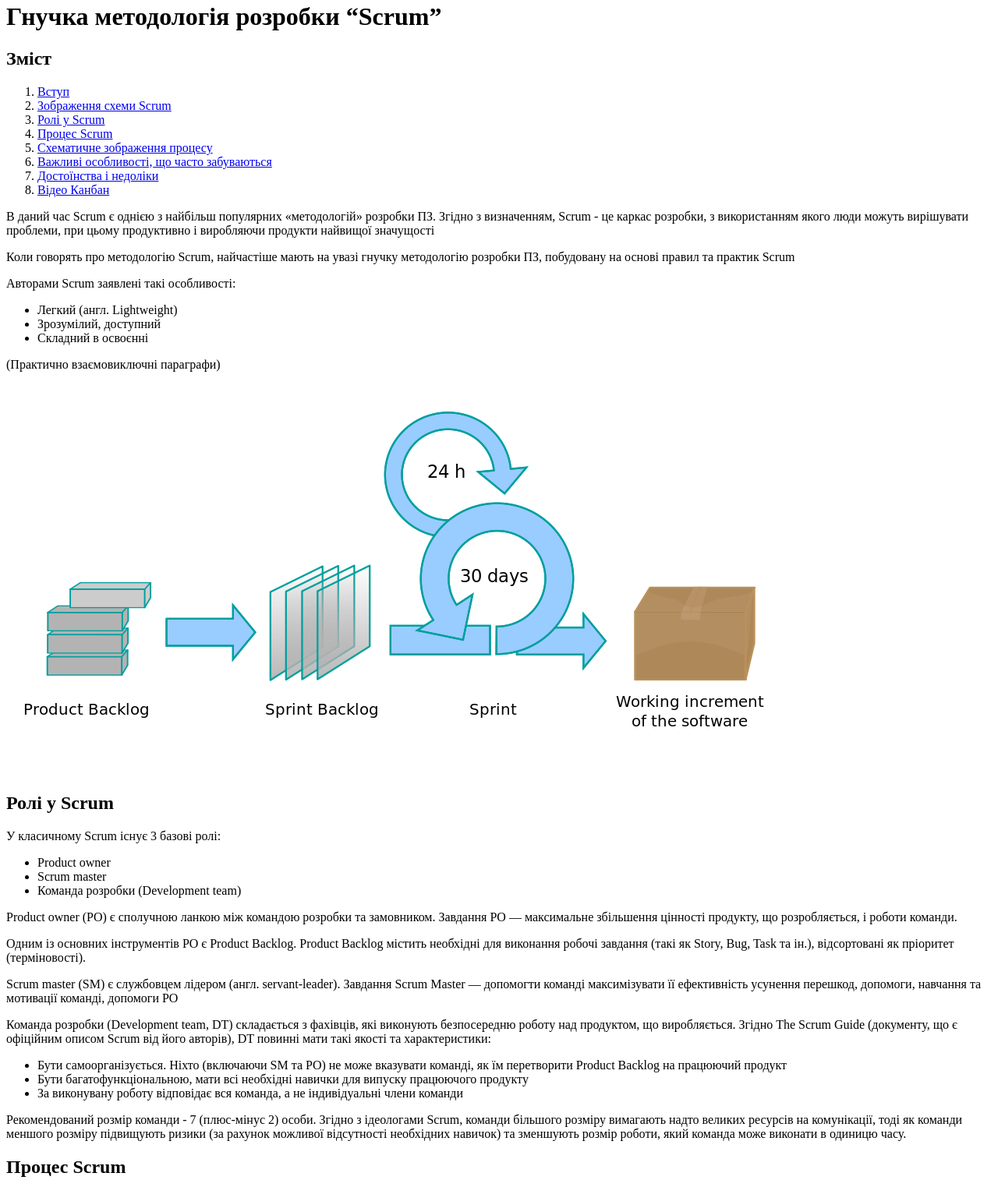
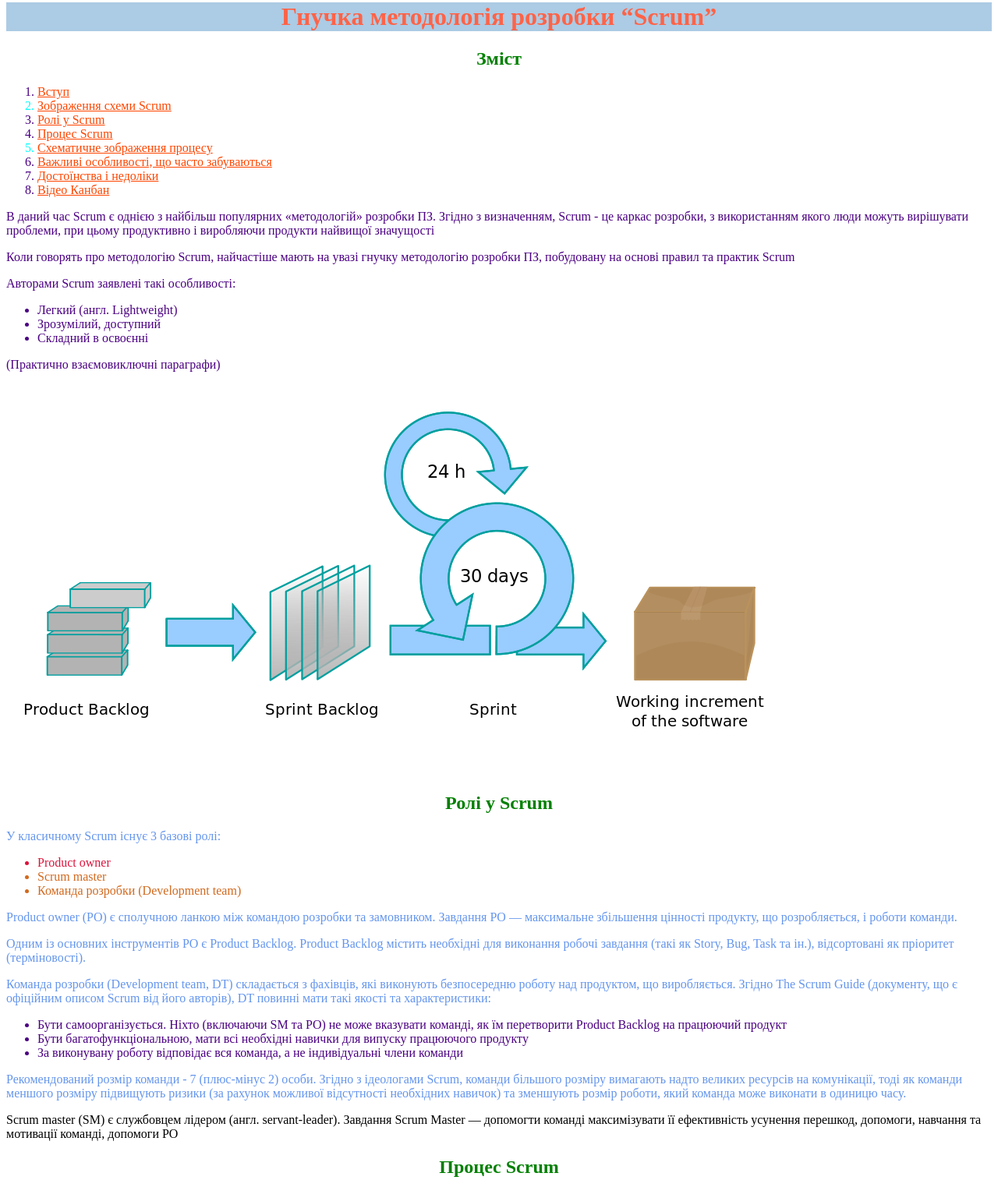
Before and after one commit to 0-Pomalin/Lesson_3, a plain HTML site: page index.html in a window 1280 px wide. Shown: the part 18-1532 px from the top of the page at 78% size. Drawn offline with Linux system fonts and the light colour scheme.

Commit message:
adds css styles

```diff
--- /dev/null
+++ b/css/style.css
@@ -0,0 +1,60 @@
+/* * {
+  color: tomato;
+} */
+
+.main-title {
+  color: tomato;
+}
+
+.title {
+  color: green;
+}
+
+.main-title,
+.title {
+  text-align: center;
+}
+
+div {
+  color: indigo;
+}
+
+a {
+  color: orangered;
+}
+
+#top {
+  background-color: rgb(172, 203, 228);
+}
+
+ul.list {
+  color: chocolate;
+}
+
+.list.item {
+  color: crimson;
+}
+
+.list .image {
+  color: aqua;
+}
+
+.text p {
+  color: cornflowerblue;
+}
+
+/* .text * {
+  color: red;
+} */
+
+/* .text > p {
+  color: cornflowerblue;
+} */
+
+/* .text ~ p {
+  color: cornflowerblue;
+} */
+
+/* .text + p {
+  color: cornflowerblue;
+} */
--- a/index.html
+++ b/index.html
@@ -5,23 +5,25 @@
   <meta charset="UTF-8">
   <meta http-equiv="X-UA-Compatible" content="IE=edge">
   <meta name="viewport" content="width=device-width, initial-scale=1.0">
+  <link rel="stylesheet" href="./css/style.css">
+
   <title>Lesson_3</title>
 </head>
 
 <body>
   <header>
     <div id="top">
-      <h1> Гнучка методологія розробки “Scrum” </h1>
+      <h1 class="main-title"> Гнучка методологія розробки “Scrum” </h1>
     </div>
 
     <!-- Зміст -->
-    <h2>Зміст</h2>
+    <h2 class="title">Зміст</h2>
     <div>
-      <ol>
+      <ol class="list">
         <li>
           <a href="#entry">Вступ</a>
         </li>
-        <li>
+        <li class="image">
           <a href="#scrum-scheme">Зображення схеми Scrum</a>
         </li>
         <li>
@@ -30,7 +32,7 @@
         <li>
           <a href="#process">Процес Scrum</a>
         </li>
-        <li>
+        <li class="image">
           <a href="#process-image">Схематичне зображення процесу</a>
         </li>
         <li>
@@ -76,30 +78,30 @@
       <img src="./img/img_01.png" alt="зображення схеми Scrum">
     </div>
 
-    <h2 id="roles">Ролі у Scrum</h2>
-    <div>
+    <h2 id="roles" class="title">Ролі у Scrum</h2>
+    <div class="text">
       <p>
         У класичному Scrum існує 3 базові ролі:
       </p>
-      <ul>
-        <li>Product owner </li>
+      <ul class="list">
+        <li class="list item">Product owner </li>
         <li>Scrum master</li>
         <li>Команда розробки (Development team)</li>
       </ul>
+      <div>
         <p>
-        Product owner (PO) є сполучною ланкою між командою розробки та замовником. Завдання PO — максимальне збільшення
+          Product owner (PO) є сполучною ланкою між командою розробки та замовником. Завдання PO — максимальне
+          збільшення
           цінності продукту, що розробляється, і роботи команди.
         </p>
         <p>
           Одним із основних інструментів PO є Product Backlog. Product Backlog містить необхідні для виконання робочі
           завдання (такі як Story, Bug, Task та ін.), відсортовані як пріоритет (терміновості).
         </p>
+      </div>
       <p>
-        Scrum master (SM) є службовцем лідером (англ. servant-leader). Завдання Scrum Master — допомогти команді
-        максимізувати її ефективність усунення перешкод, допомоги, навчання та мотивації команді, допомоги PO
-      </p>
-      <p>
-        Команда розробки (Development team, DT) складається з фахівців, які виконують безпосередню роботу над продуктом,
+        Команда розробки (Development team, DT) складається з фахівців, які виконують безпосередню роботу над
+        продуктом,
         що виробляється. Згідно The Scrum Guide (документу, що є офіційним описом Scrum від його авторів), DT повинні
         мати такі якості та характеристики:
       </p>
@@ -116,8 +118,13 @@
         можливої відсутності необхідних навичок) та зменшують розмір роботи, який команда може виконати в одиницю часу.
       </p>
     </div>
+    <p>
+      Scrum master (SM) є службовцем лідером (англ. servant-leader). Завдання Scrum Master — допомогти команді
+      максимізувати її ефективність усунення перешкод, допомоги, навчання та мотивації команді, допомоги PO
+    </p>
 
-    <h2 id="process">Процес Scrum</h2>
+
+    <h2 id="process" class="title">Процес Scrum</h2>
     <div>
       <p>
         Основою Scrum є Sprint, протягом якого виконується робота над продуктом. Після закінчення Sprint має бути
@@ -145,13 +152,13 @@
 
     <!-- Схематичне зображення процесу наведено на наступному малюнку -->
     <div id="process-image">
-      <p>
+      <span>
         Схематичне зображення процесу наведено на наступному малюнку:
-      </p>
+      </span>
       <img src="./img/img_02.png" alt="Схематичне зображення процесу">
     </div>
 
-    <h2 id="features">Важливі особливості, що часто забуваються</h2>
+    <h2 id="features" class="title">Важливі особливості, що часто забуваються</h2>
     <div>
       <p>
         Часто можна почути, що Scrum не працює або працює гірше, ніж очікувалося. Необхідно зауважити, що найчастіше так
@@ -176,7 +183,7 @@
       </ol>
     </div>
 
-    <h2 id="advantages-and-disadvantages">Достоїнства і недоліки</h2>
+    <h2 id="advantages-and-disadvantages" class="title">Достоїнства і недоліки</h2>
     <div>
       <p>
         Scrum має досить привабливі переваги. Scrum орієнтований на клієнта, адаптивний. Scrum дає клієнту можливість
@@ -221,7 +228,7 @@
     <div id="video-kanban">
       <p>Крім Scrum я рекомендую звернути увагу на Канбан. У цьому відео невеликий огляд методу Канбан:</p>
       <iframe width="560" height="315" src="https://www.youtube.com/embed/c1Vl7geFjl0" title="YouTube video player"
-        frameborder="0" allow="accelerometer; autoplay; clipboard-write; encrypted-media; gyroscope; picture-in-picture"
+        allow="accelerometer; autoplay; clipboard-write; encrypted-media; gyroscope; picture-in-picture"
         allowfullscreen></iframe>
     </div>
   </main>
```
Lines whose indentation alone changed are shown as unchanged.
